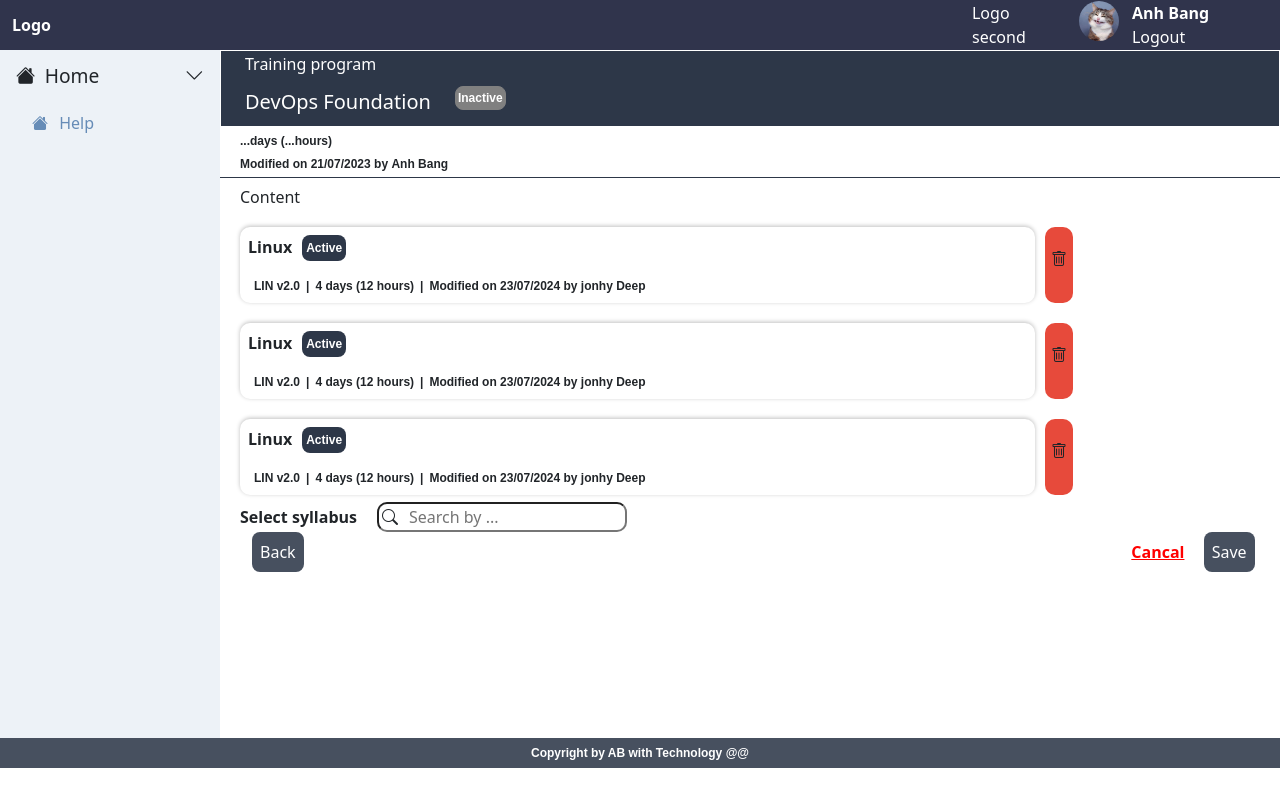
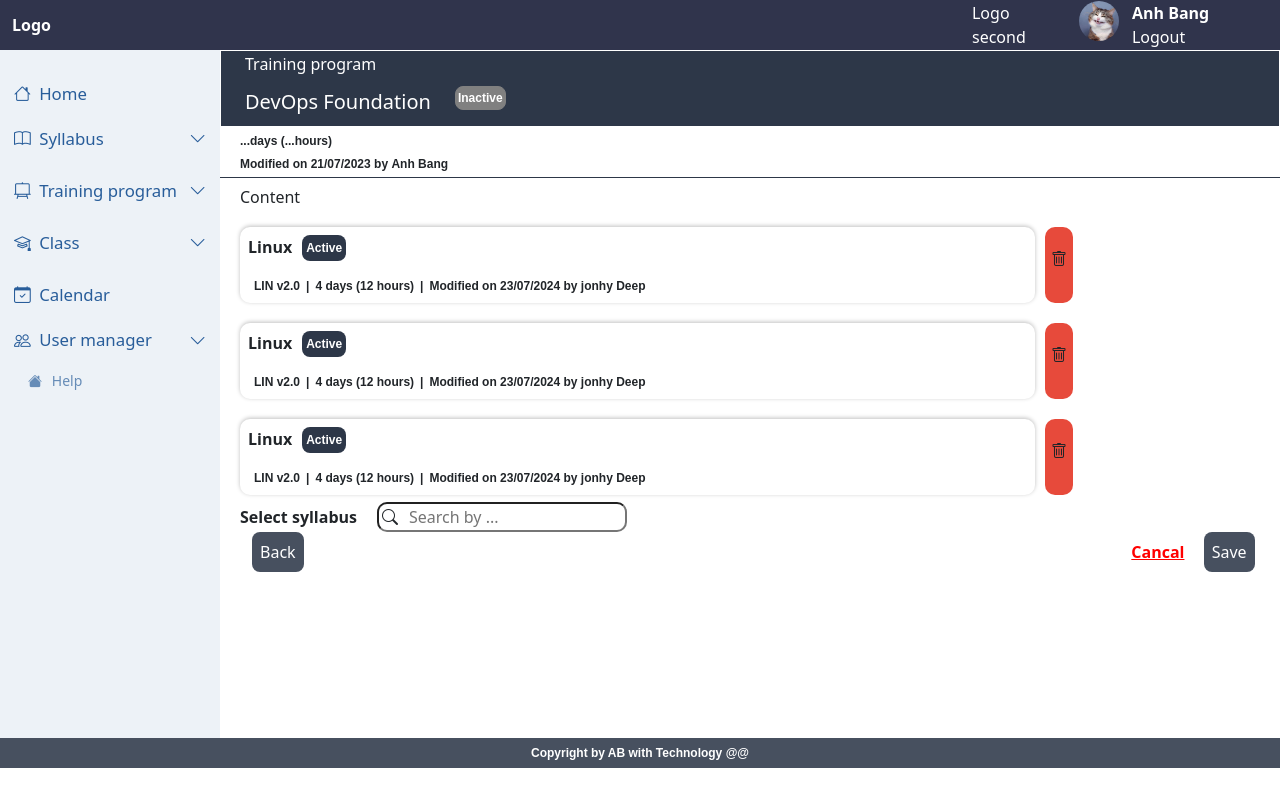
Before and after one commit to anhbang369/manage-education, a React (Create React App) app: page /create in a window 1280 px wide. Built offline with nearby package versions, Linux system fonts and the light colour scheme; what @devexpress/dx-react-scheduler-material-ui would draw is missing.

Commit message:
edit sidebar

```diff
--- a/src/components/sidebar/SidebarItems.js
+++ b/src/components/sidebar/SidebarItems.js
@@ -7,8 +7,15 @@ export default function SidebarItems() {
         <div className={open ? "sidebar-item open" : "sidebar-item"}>
             <div className="sidebar-title">
                 <span>
-                    <i className="bi-house-fill"></i>
+                    <i class="bi bi-house"></i>
                     Home
+                </span>
+            </div>
+
+            <div className="sidebar-title">
+                <span>
+                    <i class="bi bi-book"></i>
+                    Syllabus
                 </span>
                 <i className="bi-chevron-down toggle-btn" onClick={() => setOpen(!open)}></i>
             </div>
@@ -18,7 +25,6 @@ export default function SidebarItems() {
                 <div className={open ? "sidebar-item open" : "sidebar-item"}>
                     <div className="sidebar-title">
                         <span>
-                            <i className="bi-house-fill"></i>
                             View Syllabus
                         </span>
                     </div>
@@ -27,12 +33,96 @@ export default function SidebarItems() {
                 <div className={open ? "sidebar-item open" : "sidebar-item"}>
                     <div className="sidebar-title">
                         <span>
-                            <i className="bi-house-fill"></i>
                             Create Syllabus
                         </span>
                     </div>
                 </div>
 
+
+            </div>
+
+            <div className="sidebar-title">
+                <span>
+                    <i class="bi bi-easel2"></i>
+                    Training program
+                </span>
+                <i className="bi-chevron-down toggle-btn" onClick={() => setOpen(!open)}></i>
+            </div>
+            <div className="sidebar-content">
+
+
+                <div className={open ? "sidebar-item open" : "sidebar-item"}>
+                    <div className="sidebar-title">
+                        <span>
+                            View program
+                        </span>
+                    </div>
+                </div>
+
+                <div className={open ? "sidebar-item open" : "sidebar-item"}>
+                    <div className="sidebar-title">
+                        <span>
+                            Create program
+                        </span>
+                    </div>
+                </div>
+
+
+            </div>
+
+            <div className="sidebar-title">
+                <span>
+                    <i class="bi bi-mortarboard"></i>
+                    Class
+                </span>
+                <i className="bi-chevron-down toggle-btn" onClick={() => setOpen(!open)}></i>
+            </div>
+            <div className="sidebar-content">
+
+
+                <div className={open ? "sidebar-item open" : "sidebar-item"}>
+                    <div className="sidebar-title">
+                        <span>
+                            View class
+                        </span>
+                    </div>
+                </div>
+
+                <div className={open ? "sidebar-item open" : "sidebar-item"}>
+                    <div className="sidebar-title">
+                        <span>
+                            Create class
+                        </span>
+                    </div>
+                </div>
+
+
+            </div>
+
+            <div className="sidebar-title">
+                <span>
+                    <i class="bi bi-calendar-check"></i>
+                    Calendar
+                </span>
+            </div>
+
+            <div className="sidebar-title">
+                <span>
+                    <i class="bi bi-people"></i>
+                    User manager
+                </span>
+                <i className="bi-chevron-down toggle-btn" onClick={() => setOpen(!open)}></i>
+            </div>
+            <div className="sidebar-content">
+
+
+                <div className={open ? "sidebar-item open" : "sidebar-item"}>
+                    <div className="sidebar-title">
+                        <span>
+                            User list
+                        </span>
+                    </div>
+                </div>
 
             </div>
 
--- a/src/components/sidebar/sidebar.css
+++ b/src/components/sidebar/sidebar.css
@@ -0,0 +1,8 @@
+.sidebar-item{
+    color: #285d9a;
+    font-size: 14px;
+}
+
+.sidebar-title{
+    margin-top: 20px;
+}
```
